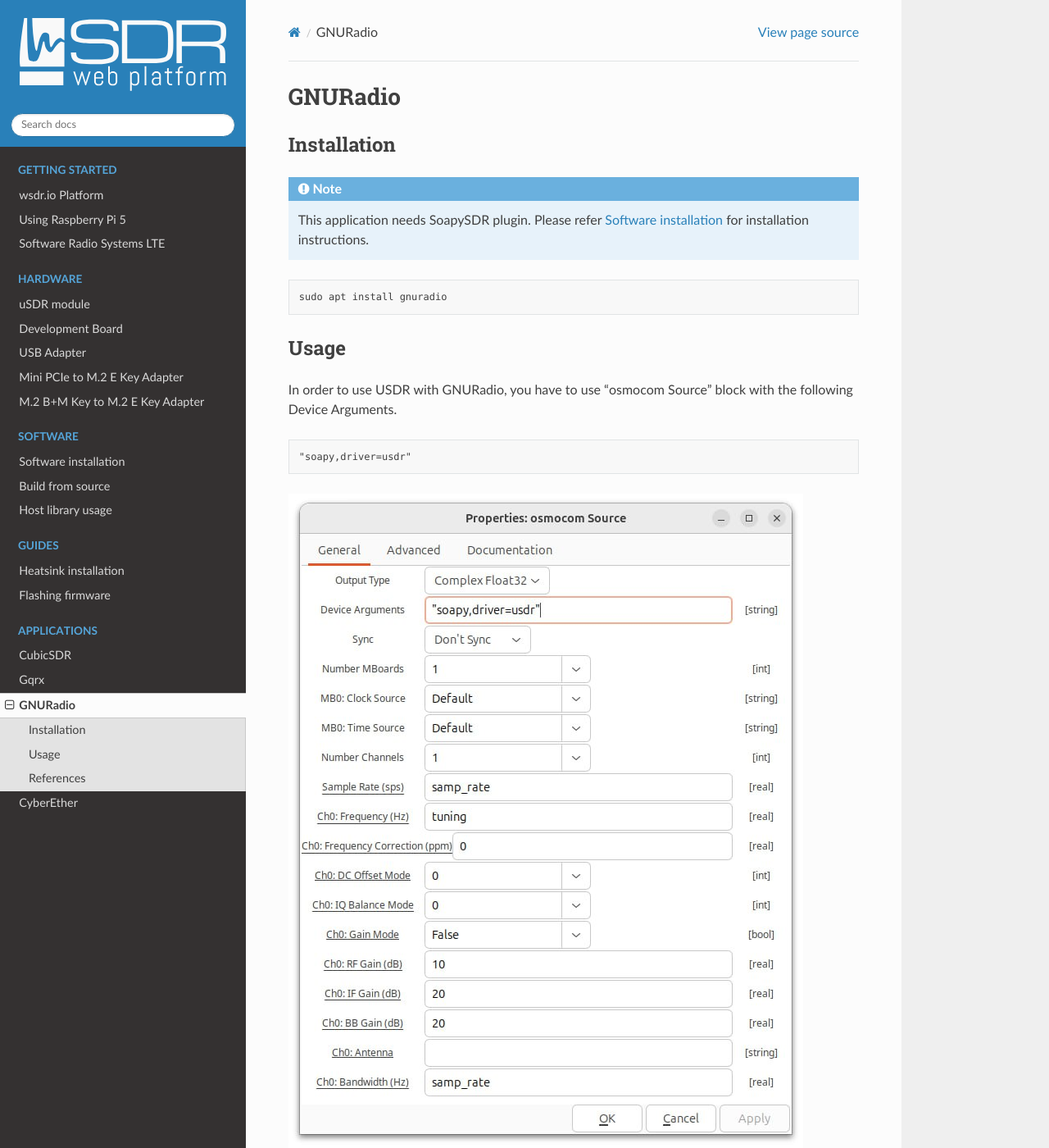
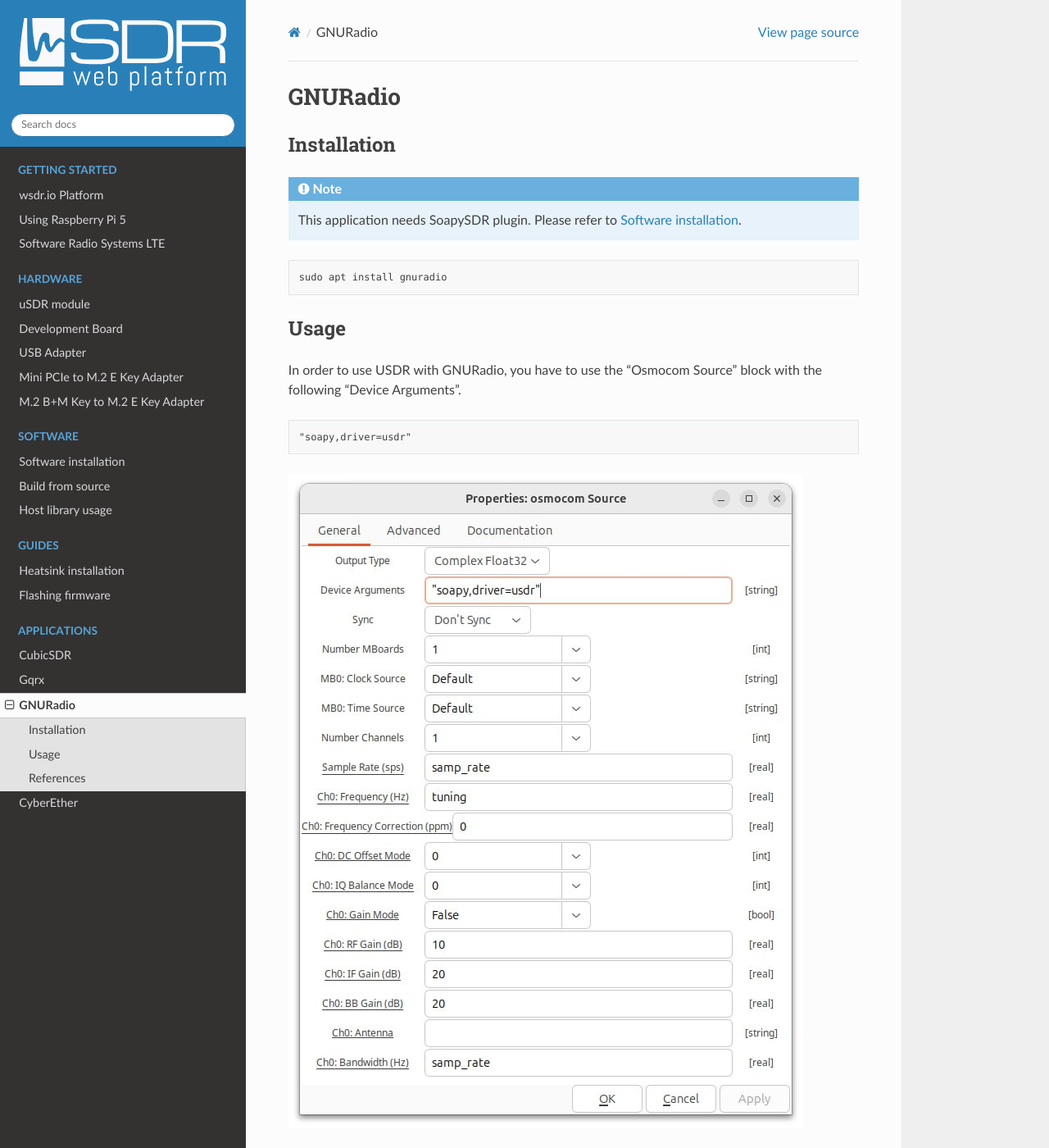
Before and after one commit to wavelet-lab/docs, a Sphinx documentation site: the page built from source/applications/gnuradio.rst, in a window 1280 px wide and 1400 px high. Shown: the whole window at 82% size. Built offline with Sphinx 7.4.7 and the Read the Docs theme 2.0.0, drawn with Linux system fonts in a browser that asks for light colours; some of the changed text lies outside the part shown.

Commit message:
Update gnuradio.rst

```diff
--- a/source/applications/gnuradio.rst
+++ b/source/applications/gnuradio.rst
@@ -7,7 +7,7 @@
 
 .. note::
 
-   This application needs SoapySDR plugin. Please refer :doc:`/software/install` for installation instructions.
+   This application needs SoapySDR plugin. Please refer to :doc:`/software/install`.
 
 
 .. code-block:: bash
@@ -17,7 +17,7 @@
 Usage
 -----
 
-In order to use USDR with GNURadio, you have to use "osmocom Source" block with the following Device Arguments.
+In order to use USDR with GNURadio, you have to use the "Osmocom Source" block with the following "Device Arguments".
 
 .. code-block:: text
 
```
Also changed, not shown: other parts of source/applications/gnuradio.rst (+1 -2 lines).
